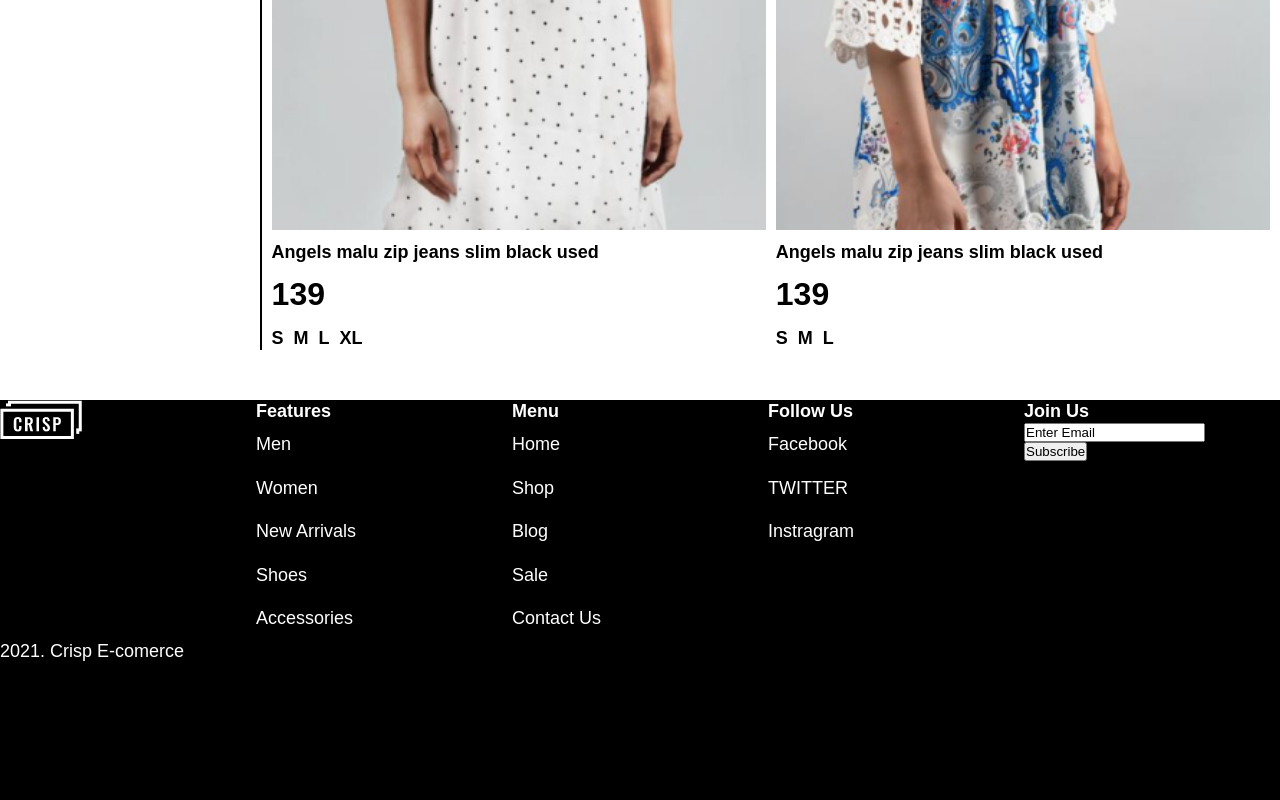
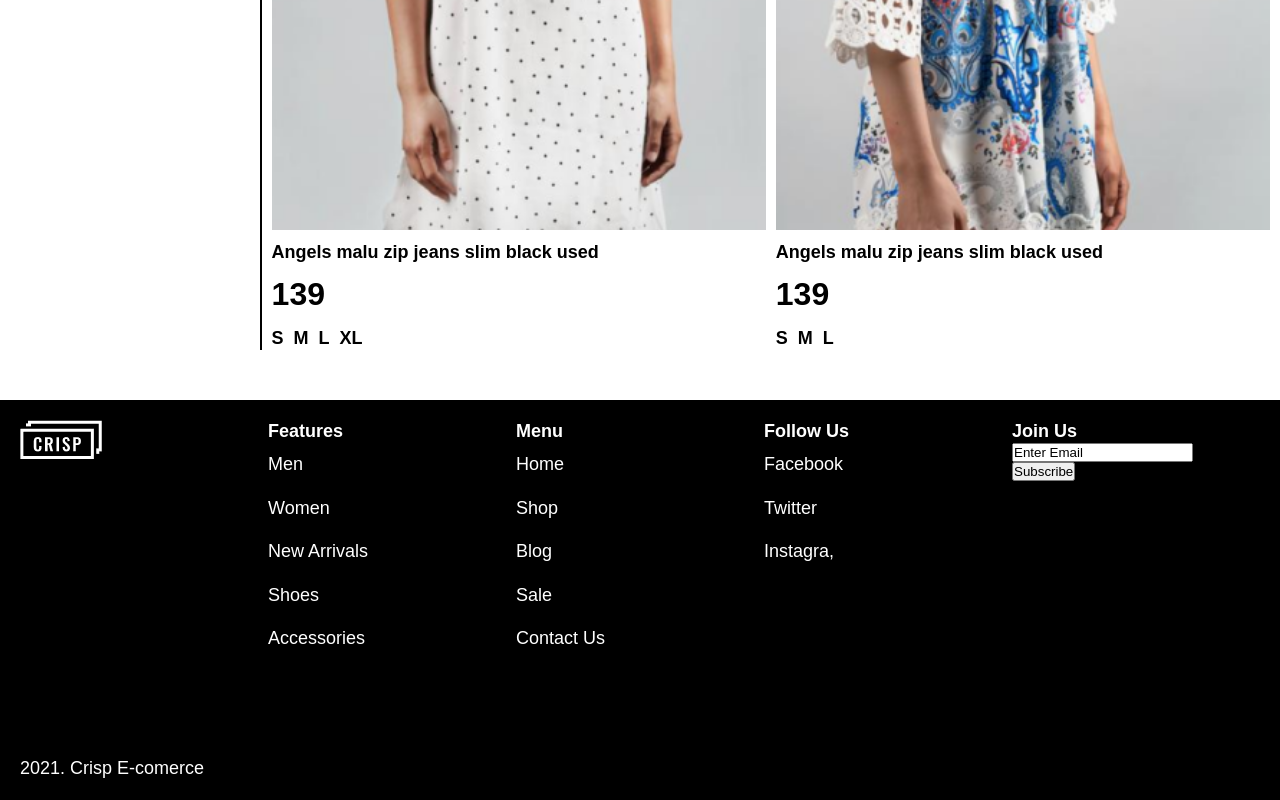
Before and after one commit to pmita/-e-React, a React (Create React App) app: page /shop in a window 1280 px wide. Shown: the part 3380-4180 px from the top of the page. Built offline with nearby package versions, Linux system fonts and the light colour scheme.

Commit message:
fix/Footer UI fixed and memoized component

```diff
--- /dev/null
+++ b/src/assets/data/footerInfo.js
@@ -0,0 +1,71 @@
+const footerInfo = [
+    {
+        title : 'Features',
+        links : [
+            {
+               text : 'Men',
+               path : '/'
+            },
+            {
+               text : 'Women',
+               path : '/'
+            },
+            {
+               text : 'New Arrivals',
+               path : '/'
+            },
+            {
+               text : 'Shoes',
+               path : '/'
+            },
+            {
+               text : 'Accessories',
+               path : '/'
+            }
+        ]
+    },
+    {
+        title : 'Menu',
+        links : [
+            {
+               text : 'Home',
+               path : '/'
+            },
+            {
+               text : 'Shop',
+               path : '/shop'
+            },
+            {
+               text : 'Blog',
+               path : '/blog'
+            },
+            {
+               text : 'Sale',
+               path : '/sale'
+            },
+            {
+               text : 'Contact Us',
+               path : '/contact'
+            }
+        ]
+    },
+    {
+        title : 'Follow Us',
+        links : [
+            {
+               text : 'Facebook',
+               path : '/'
+            },
+            {
+               text : 'Twitter',
+               path : '/'
+            },
+            {
+               text : 'Instagra,',
+               path : '/'
+            }
+        ]
+    }
+];
+
+export default footerInfo;
--- a/src/pages/Shop/component.js
+++ b/src/pages/Shop/component.js
@@ -7,7 +7,7 @@ import Banner from '../../shared/Banner';
 import Footer from '../../shared/Footer';
 import banners from '../../assets/data/banners';
 import ProductItem from '../../shared/ProductItem/component';
-import FilterButtons from '../../shared/Filters/components';
+import Filters from '../../shared/Filters/components';
 import productFilters from '../../assets/data/productFilters';
 
 const ShopPage = () => {
@@ -45,7 +45,7 @@ const ShopPage = () => {
                         <h4>Brand</h4>
                         {brandFilters.map(item => {
                             return (
-                                <FilterButtons
+                                <Filters
                                     reduxAction={filterByBrand}
                                     payload={item.brand}
                                     active={item.active}
@@ -57,7 +57,7 @@ const ShopPage = () => {
                         <h4>Price</h4>
                         {priceFilters.map(item => {
                             return (
-                                <FilterButtons
+                                <Filters
                                     reduxAction={filterByPrice}
                                     payload={item.price}
                                     active={item.active}
@@ -69,7 +69,7 @@ const ShopPage = () => {
                         <h4>Size (UK)</h4>
                         {sizeFilters.map(item => {
                             return (
-                                <FilterButtons
+                                <Filters
                                     reduxAction={filterBySize}
                                     payload={item.size}
                                     active={item.active}
--- a/src/shared/Footer/component.js
+++ b/src/shared/Footer/component.js
@@ -1,69 +1,36 @@
-import React from 'react';
+import React, { useMemo } from 'react';
+// import assets
+import footerInfo from '../../assets/data/footerInfo';
 import logo from '../../assets/images/crispLogo.png';
 import { Link } from 'react-router-dom';
 import './style.scss';
 
 const Footer = () => {
+
+    const footerInfoComponent = useMemo(() => footerInfo.map(item => {
+        return(
+            <div className='footerSection_grid'>
+                <h4>{item.title}</h4>
+                <ul className='footerSection_options'>
+                    {item.links.map(linkItem => {
+                        return (
+                            <Link to={linkItem.path}>
+                                {linkItem.text}
+                            </Link>
+                        );
+                    })}
+                </ul>
+            </div>
+        );
+    }), []);
+
     return(
         <footer>
             <div className='footerSection'>
                 <div className='footerSection_grid'>
                     <img src={logo} alt='brand logo in black and white' />
                 </div>
-                <div className='footerSection_grid'>
-                   <h4>Features</h4>
-                   <ul className='footerSection_options'>
-                       <Link to='/'>
-                           Men
-                       </Link>
-                       <Link to='/'>
-                           Women
-                       </Link>
-                       <Link to='/'>
-                           New Arrivals
-                       </Link>
-                       <Link to='/'>
-                           Shoes
-                       </Link>
-                       <Link to='/'>
-                           Accessories
-                       </Link>
-                   </ul>
-                </div>
-                <div className='footerSection_grid'>
-                   <h4>Menu</h4>
-                   <ul className='footerSection_options'>
-                       <Link to='/'>
-                           Home
-                       </Link>
-                       <Link to='/shop'>
-                           Shop
-                       </Link>
-                       <Link to='/blog'>
-                           Blog
-                       </Link>
-                       <Link to='/sale'>
-                           Sale
-                       </Link>
-                       <Link to='/contact'>
-                           Contact Us
-                       </Link>
-                   </ul>
-                </div>
-                <div className='footerSection_grid'>
-                   <h4>Follow Us</h4>
-                   <ul className='footerSection_options'>
-                       <Link to='/'>
-                           Facebook
-                       </Link>
-                       <Link to='/'>
-                           TWITTER
-                       </Link>
-                       <Link to='/'>
-                           Instragram
-                       </Link>
-                   </ul>
-                </div>
+                {footerInfoComponent}
                 <div className='footerSection_grid'>
                    <h4>Join Us</h4>
                    <form onSubmit={console.log('it works')}>
--- a/src/shared/Footer/style.scss
+++ b/src/shared/Footer/style.scss
@@ -6,9 +6,10 @@
 footer{
     min-height: 50vh;
     width: 100%;
+    padding: 2rem;
     background: $black;
     color: $white;
-    @include flex(column, flex-start, flex-start);
+    @include flex(column, space-between, flex-start);
 }
 
 .footerSection{
```
